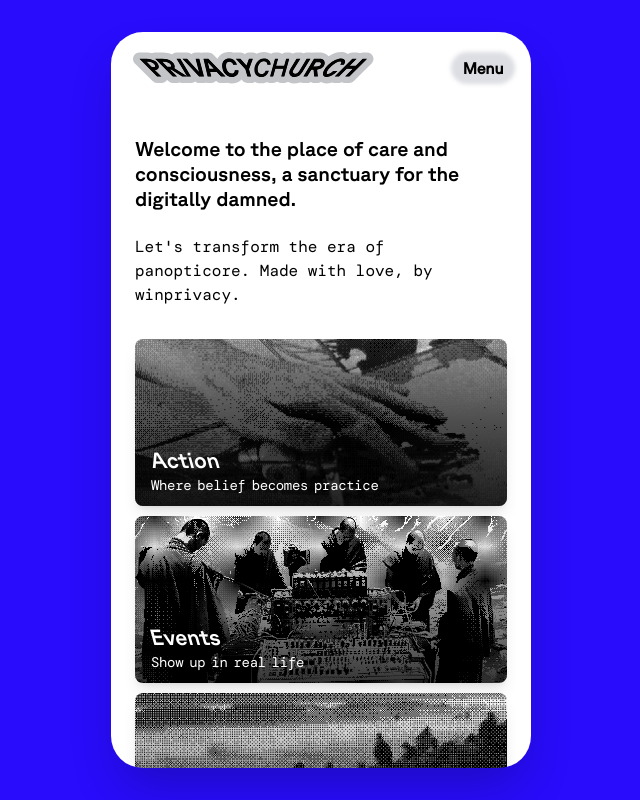
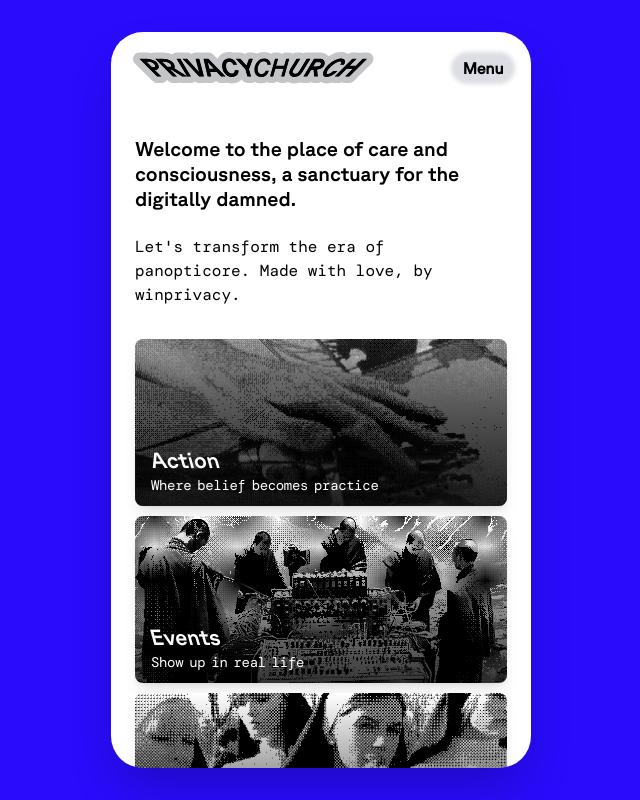
Before and after one commit to JordanGallant/privacy-church, a Next.js app: page /home in a window 1280 px wide. Shown: the whole page, without its empty margins (319-959 px from the left). Built offline with nearby package versions, Linux system fonts and the light colour scheme; no server answers; the database is empty.

Commit message:
fix home page

```diff
--- a/app/_components/img.tsx
+++ b/app/_components/img.tsx
@@ -45,11 +45,11 @@ const CustomImage: React.FC<CustomImageProps> = ({
   };
 
   const getContainerClass = () => {
-    if (crop === 'shrink') {
+  if (crop === 'shrink') {
+    return 'relative w-full h-[180px] overflow-hidden rounded-lg shadow-lg'; // Slightly taller
+  }
   return 'relative w-full h-[167px] overflow-hidden rounded-lg shadow-lg';
-    }
-    return 'relative w-full h-[167px] overflow-hidden rounded-lg shadow-lg';
-  };
+};
 
   const getGradientStyle = () => {
     if (crop === 'shrink') {
--- a/app/_components/nav.tsx
+++ b/app/_components/nav.tsx
@@ -236,7 +236,8 @@ export default function Navbar({ hideLogo = false, onMenuToggle }: NavbarProps)
       {shouldRender && (
         <div className="fixed inset-0 z-[100] flex items-start justify-center md:items-center">
           <div className="max-w-[420px] w-full h-screen md:h-[calc(100vh-4rem)] md:rounded-[32px] overflow-hidden relative">
-            <Menu isClosing={!isOpen} />          </div>
+            <Menu isClosing={!isOpen} />
+          </div>
         </div>
       )}
     </>
--- a/app/home/page.tsx
+++ b/app/home/page.tsx
@@ -135,9 +135,10 @@ export default function Home() {
           </div>
 
           <div ref={el => { imagesRef.current[2] = el; }}>
-            <Link href="/community">
+            <Link href="/community" >
               <CustomImage
-                src="/assets/people.png"
+                src="/assets/nuns.png"
+                crop="top"
                 text="Community"
                 subtext='Where connections begin'
               />
@@ -148,9 +149,9 @@ export default function Home() {
             ref={el => { imagesRef.current[3] = el; }}
             className="flex gap-3 md:justify-between md:gap-2"
           >
-            <Link href="/tools">
+            <Link href="/tools" className="flex-1">
               <CustomImage
-                src="/assets/usb.png"
+                src="/assets/tool.png"
                 crop="shrink"
                 text="Tools"
                 subtext='A-Z'
@@ -158,7 +159,7 @@ export default function Home() {
               />
             </Link>
 
-            <Link href="/manifesto">
+            <Link href="/manifesto" className="flex-1">
               <CustomImage
                 src="/assets/candle.png"
                 crop="shrink"
```
Also changed, not shown: public/assets/nuns.png.
